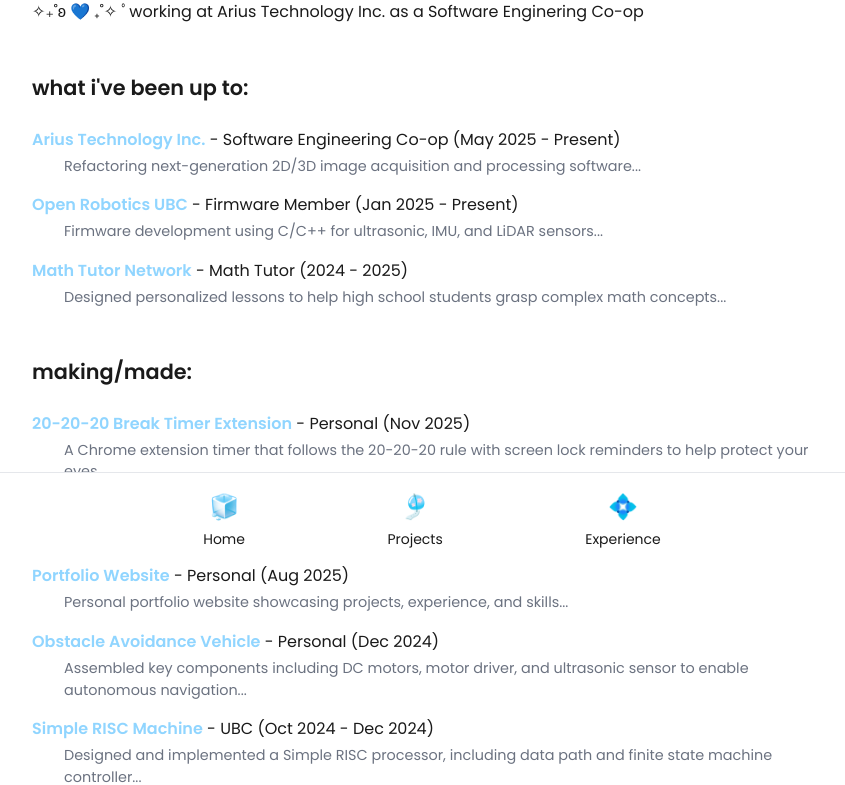
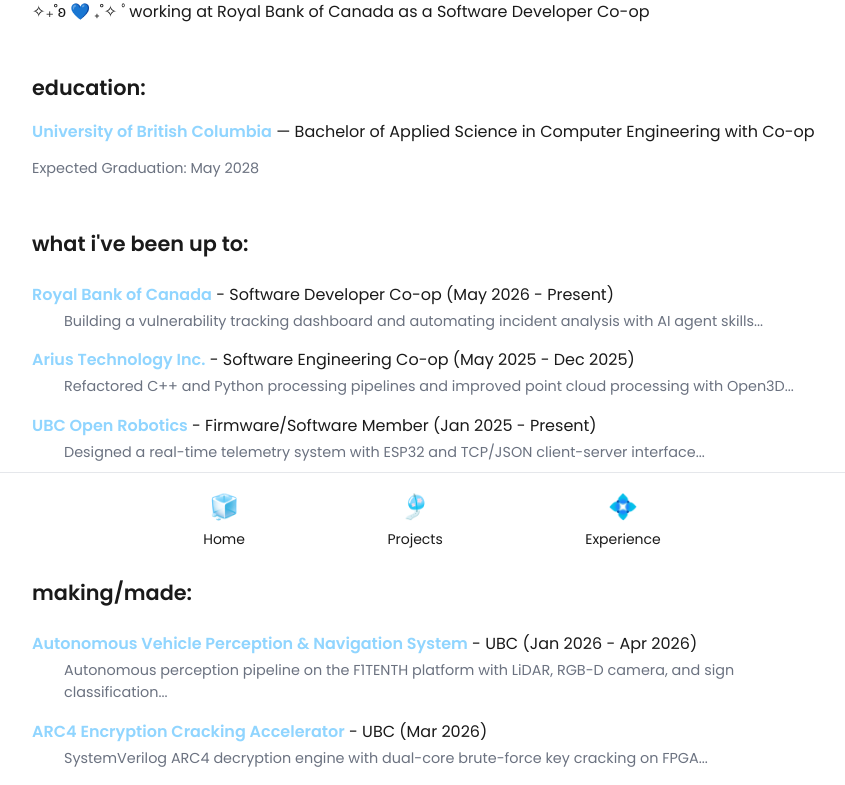
Before and after one commit to kathrynezong/kathrynezong_website, a React (Vite) app: page / in a window 1280 px wide. Shown: the part 234-1019 px from the top of the page, without its empty margins (208-1053 px from the left). Built offline with nearby package versions, Linux system fonts and the light colour scheme.

Commit message:
updating projects and experence

```diff
--- a/src/components/About.jsx
+++ b/src/components/About.jsx
@@ -9,7 +9,7 @@
         <p style={{ color: '#6b7280', fontSize: '1.1rem', marginBottom: '0.5rem' }}>currently:</p>
         <ul style={{ color: '#1a1a1a', fontSize: '1rem', listStyle: 'none', padding: 0 }}>
           <li> ⋆｡‧˚ 🩵ིྀ ˚‧｡⋆ studying computer engineering at the University of British Columbia</li>
-          <li> ✧₊˚ʚ 💙 ₊˚✧ ﾟworking at Arius Technology Inc. as a Software Enginering Co-op</li>
+          <li> ✧₊˚ʚ 💙 ₊˚✧ ﾟworking at Royal Bank of Canada as a Software Developer Co-op</li>
         </ul>
       </div>
     </section>
--- a/src/components/Contact.jsx
+++ b/src/components/Contact.jsx
@@ -7,10 +7,10 @@
       </p>
       <div style={{ fontSize: '1rem', lineHeight: '2' }}>
         <div style={{ marginBottom: '0.5rem' }}>
-          📧 <a href="mailto:kzong01@student.ubc.ca" style={{ color: '#90D5FF' }}>kzong01@student.ubc.ca</a>
+          📧 <a href="mailto:kathrynezong05@gmail.com" style={{ color: '#90D5FF' }}>kathrynezong05@gmail.com</a>
         </div>
         <div style={{ marginBottom: '0.5rem' }}>
-          🌐 <a href="https://linkedin.com/in/kathryne-zong" target="_blank" rel="noopener noreferrer" style={{ color: '#90D5FF' }}>linkedin</a>
+          🌐 <a href="https://www.linkedin.com/in/kathryne-zong/" target="_blank" rel="noopener noreferrer" style={{ color: '#90D5FF' }}>linkedin</a>
         </div>
         <div>
           💻 <a href="https://github.com/kathrynezong" target="_blank" rel="noopener noreferrer" style={{ color: '#90D5FF' }}>github</a>
--- a/src/components/Education.jsx
+++ b/src/components/Education.jsx
@@ -1,19 +1,14 @@
 import React from 'react';
-
-const educationList = [
-  {
-    institution: 'University of British Columbia',
-    degree: 'Bachelor of Applied Science in Computer Engineering',
-    period: '2023 – Present',
-    // details: 'Focusing on software development and algorithms.',
-  },
-];
 
 export default function Education() {
   return (
     <section id="education" style={{ margin: '3rem 0' }}>
-      <p style={{ color: '#6b7280', fontSize: '1.1rem', marginBottom: '1rem' }}>
-        {/* studying at the university of british columbia, pursuing a bachelor's in computer engineering */}
+      <h3 style={{ color: '#1a1a1a', marginBottom: '1rem', fontSize: '1.3rem', fontWeight: 600 }}>education:</h3>
+      <p style={{ color: '#1a1a1a', fontSize: '1rem', marginBottom: '0.25rem' }}>
+        <span style={{ color: '#90D5FF', fontWeight: 600 }}>University of British Columbia</span> — Bachelor of Applied Science in Computer Engineering with Co-op
+      </p>
+      <p style={{ color: '#6b7280', fontSize: '0.9rem' }}>
+        Expected Graduation: May 2028
       </p>
     </section>
   );
--- a/src/components/Experience.jsx
+++ b/src/components/Experience.jsx
@@ -1,10 +1,6 @@
 import React from 'react';
 import { useNavigate } from 'react-router-dom';
-const projects = [
-  { title: 'Software Engineering Co-op', description: 'Refactor and improve next-generation 2D/3D image acquisition...', link: '#', id: 1 },
-  { title: 'Firmware Member', description: 'Researching firmware modules in C++ capable of integrating ultrasonic...', link: '#', id: 2 },
-  { title: 'Math Tutor', description: 'Designed personalized lessons to help high school students grasp complex...', link: '#', id: 3 },
-];
+
 export default function Experience() {
   const navigate = useNavigate();
   return (
@@ -13,20 +9,23 @@
         <h3 style={{ color: '#1a1a1a', marginBottom: '1.5rem', fontSize: '1.3rem', fontWeight: 600 }}>what i've been up to:</h3>
 
         <div>
-          {/* <p style={{ color: '#1a1a1a', marginBottom: '1rem' }}>
-            <span style={{ fontWeight: 600 }}>working at:</span>
-          </p> */}
           <ul style={{ color: '#1a1a1a', listStyle: 'none', padding: 0, marginBottom: '1.5rem' }}>
+            <li style={{ marginBottom: '1rem', cursor: 'pointer' }} onClick={() => navigate(`/experience#job-0`)}>
+              <span style={{ color: '#90D5FF', fontWeight: 600 }}>Royal Bank of Canada</span> - Software Developer Co-op (May 2026 - Present)
+              <p style={{ color: '#6b7280', fontSize: '0.9rem', marginTop: '0.25rem', marginLeft: '2rem' }}>
+                Building a vulnerability tracking dashboard and automating incident analysis with AI agent skills...
+              </p>
+            </li>
             <li style={{ marginBottom: '1rem', cursor: 'pointer' }} onClick={() => navigate(`/experience#job-1`)}>
-              <span style={{ color: '#90D5FF', fontWeight: 600 }}>Arius Technology Inc.</span> - Software Engineering Co-op (May 2025 - Present)
+              <span style={{ color: '#90D5FF', fontWeight: 600 }}>Arius Technology Inc.</span> - Software Engineering Co-op (May 2025 - Dec 2025)
               <p style={{ color: '#6b7280', fontSize: '0.9rem', marginTop: '0.25rem', marginLeft: '2rem' }}>
-                Refactoring next-generation 2D/3D image acquisition and processing software...
+                Refactored C++ and Python processing pipelines and improved point cloud processing with Open3D...
               </p>
             </li>
             <li style={{ marginBottom: '1rem', cursor: 'pointer' }} onClick={() => navigate(`/experience#job-2`)}>
-              <span style={{ color: '#90D5FF', fontWeight: 600 }}>Open Robotics UBC</span> - Firmware Member (Jan 2025 - Present)
+              <span style={{ color: '#90D5FF', fontWeight: 600 }}>UBC Open Robotics</span> - Firmware/Software Member (Jan 2025 - Present)
               <p style={{ color: '#6b7280', fontSize: '0.9rem', marginTop: '0.25rem', marginLeft: '2rem' }}>
-                Firmware development using C/C++ for ultrasonic, IMU, and LiDAR sensors...
+                Designed a real-time telemetry system with ESP32 and TCP/JSON client-server interface...
               </p>
             </li>
             <li style={{ marginBottom: '1rem', cursor: 'pointer' }} onClick={() => navigate(`/experience#job-3`)}>
--- a/src/components/Projects.jsx
+++ b/src/components/Projects.jsx
@@ -1,43 +1,6 @@
 import React from 'react';
 import { useNavigate } from 'react-router-dom';
-const projects = [
-  {
-    title: '20-20-20 Break Timer Extension',
-    description: 'A Chrome extension timer that follows the 20-20-20 rule with screen lock reminders to help protect your eyes...',
-    link: '#',
-    id: 0
-  },
-  {
-    title: 'ResumeCritic',
-    description: 'A full-stack NLP-powered resume analysis platform that analyzes resumes against job descriptions...',
-    link: '#',
-    id: 5
-  },
-  {
-    title: 'Obstacle Avoidance Vehicle',
-    description: 'Assembled key components including DC motors, motor driver, and ultrasonic sensor to enable autonomous navigation...',
-    link: '#',
-    id: 1
-  },
-  {
-    title: 'Simple RISC Machine',
-    description: 'Designed and implemented a Simple RISC processor, including data path and finite state machine controller...',
-    link: '#',
-    id: 2
-  },
-  {
-    title: 'Quiz Application',
-    description: 'Collaborated with other students to design and implement a quiz application for UBC students...',
-    link: '#',
-    id: 3
-  },
-  {
-    title: 'Portfolio Website',
-    description: 'Personal portfolio website showcasing projects, experience, and skills...',
-    link: '#',
-    id: 4
-  },
-];
+
 export default function Projects() {
   const navigate = useNavigate();
   return (
@@ -47,6 +10,18 @@
 
         <div>
           <ul style={{ color: '#1a1a1a', listStyle: 'none', padding: 0, marginBottom: '1.5rem' }}>
+            <li style={{ marginBottom: '1rem', cursor: 'pointer' }} onClick={() => navigate(`/projects#project-6`)}>
+              <span style={{ color: '#90D5FF', fontWeight: 600 }}>Autonomous Vehicle Perception & Navigation System</span> - UBC (Jan 2026 - Apr 2026)
+              <p style={{ color: '#6b7280', fontSize: '0.9rem', marginTop: '0.25rem', marginLeft: '2rem' }}>
+                Autonomous perception pipeline on the F1TENTH platform with LiDAR, RGB-D camera, and sign classification...
+              </p>
+            </li>
+            <li style={{ marginBottom: '1rem', cursor: 'pointer' }} onClick={() => navigate(`/projects#project-7`)}>
+              <span style={{ color: '#90D5FF', fontWeight: 600 }}>ARC4 Encryption Cracking Accelerator</span> - UBC (Mar 2026)
+              <p style={{ color: '#6b7280', fontSize: '0.9rem', marginTop: '0.25rem', marginLeft: '2rem' }}>
+                SystemVerilog ARC4 decryption engine with dual-core brute-force key cracking on FPGA...
+              </p>
+            </li>
             <li style={{ marginBottom: '1rem', cursor: 'pointer' }} onClick={() => navigate(`/projects#project-0`)}>
               <span style={{ color: '#90D5FF', fontWeight: 600 }}>20-20-20 Break Timer Extension</span> - Personal (Nov 2025)
               <p style={{ color: '#6b7280', fontSize: '0.9rem', marginTop: '0.25rem', marginLeft: '2rem' }}>
@@ -54,9 +29,9 @@
               </p>
             </li>
             <li style={{ marginBottom: '1rem', cursor: 'pointer' }} onClick={() => navigate(`/projects#project-5`)}>
-              <span style={{ color: '#90D5FF', fontWeight: 600 }}>ResumeCritic</span> - Personal (Sept 2025 - Present)
+              <span style={{ color: '#90D5FF', fontWeight: 600 }}>ResumeCritic</span> - Personal (Sept 2025 - Dec 2025)
               <p style={{ color: '#6b7280', fontSize: '0.9rem', marginTop: '0.25rem', marginLeft: '2rem' }}>
-                A full-stack NLP-powered resume analysis platform that analyzes resumes against job descriptions...
+                Full-stack AI-powered resume analysis platform with semantic similarity scoring and LLM evaluation...
               </p>
             </li>
             <li style={{ marginBottom: '1rem', cursor: 'pointer' }} onClick={() => navigate(`/projects#project-1`)}>
@@ -74,7 +49,7 @@
             <li style={{ marginBottom: '1rem', cursor: 'pointer' }} onClick={() => navigate(`/projects#project-3`)}>
               <span style={{ color: '#90D5FF', fontWeight: 600 }}>Simple RISC Machine</span> - UBC (Oct 2024 - Dec 2024)
               <p style={{ color: '#6b7280', fontSize: '0.9rem', marginTop: '0.25rem', marginLeft: '2rem' }}>
-                Designed and implemented a Simple RISC processor, including data path and finite state machine controller...
+                Designed and implemented a Simple RISC processor with FSM-based control unit on FPGA...
               </p>
             </li>
             <li style={{ marginBottom: '1rem', cursor: 'pointer' }} onClick={() => navigate(`/projects#project-4`)}>
--- a/src/pages/ExperiencePage.jsx
+++ b/src/pages/ExperiencePage.jsx
@@ -5,11 +5,9 @@
   const location = useLocation();
 
   useEffect(() => {
-    // Check if there's a hash in the URL and scroll to that element
     if (location.hash) {
       const element = document.querySelector(location.hash);
       if (element) {
-        // Add a small delay to ensure the page is fully rendered
         setTimeout(() => {
           element.scrollIntoView({ behavior: 'smooth', block: 'center' });
         }, 100);
@@ -19,32 +17,51 @@
 
   const experience = [
     {
+      id: 0,
+      company: "Royal Bank of Canada",
+      position: "Software Developer Co-op",
+      duration: "May 2026 - Present",
+      location: "Vancouver, BC",
+      achievements: [
+        "Automated incident analysis and reporting by configuring AI agent skills (GitHub Copilot) to analyze incident data and generate structured reports, reducing manual reporting effort",
+        "Developed a FastAPI and React/TypeScript vulnerability tracking dashboard, adopted by multiple team members, to consolidate findings across supported applications and auto-detect resolved and reopened vulnerabilities from weekly scan reports",
+        "Implemented user authentication, application onboarding, and activity logging to track which users performed which actions across the platform",
+        "Authored prompts and curated reference resources for an internal AI agent to surface runbook-based remediation steps, escalation paths, and business impact during incidents"
+      ],
+      technologies: ["FastAPI", "React", "TypeScript", "Python", "GitHub Copilot", "Git"]
+    },
+    {
       id: 1,
       company: "Arius Technology Inc.",
       position: "Software Engineering Co-op",
-      duration: "May 2025 - Present",
+      duration: "May 2025 - December 2025",
       location: "Richmond, BC",
-      // description: "Leading development of enterprise web applications and mentoring junior developers.",
       achievements: [
-        "Refactor and improve next-generation 2D/3D image acquisition and processing software",
+        "Refactored and optimized C++ and Python processing pipelines across hardware–software toolchains, improving numerical accuracy and runtime performance",
+        "Refactored and improved next-generation 2D/3D image acquisition and processing software",
+        "Extended the pose transformation pipeline with YAML-based configuration parsing to support new data formats while maintaining backward compatibility",
+        "Extended and refactored the codebase to support new data formats and enhance flexibility for future features and applications",
+        "Improved point cloud processing using Open3D, optimizing normal estimation and plane segmentation algorithms for increased geometric accuracy",
         "Researched, implemented, and evaluated alternative 3D pose estimation and surface normal calculation methods using the Python Open3D library, improving color correction accuracy and overall rendering quality",
-        "Extended and refactored the codebase to support new data formats and enhance flexibility for future features and applications",
-        "Collaborate in Agile workflows through daily stand-up meetings and project management tools including Jira, Git, and Azure DevOps"
+        "Developed Python unit and regression tests by exposing C++ pipelines via pybind11, enabling automated validation of processing workflows",
+        "Collaborated in Agile workflows through daily stand-up meetings and project management tools including Jira, Git, and Azure DevOps"
       ],
-      technologies: ["C++", "Python", "CMake", "GTest", "Azure DevOps", "Git", "Jira", "Jenkins"]
+      technologies: ["C++", "Python", "Open3D", "pybind11", "YAML", "CMake", "GTest", "Azure DevOps", "Git", "Jira", "Jenkins"]
     },
     {
       id: 2,
-      company: "Open Robotics UBC",
-      position: "Software/Firmware Member",
+      company: "UBC Open Robotics",
+      position: "Firmware/Software Member",
       duration: "Jan 2025 - Present",
       location: "Vancouver, BC",
       achievements: [
-        "Firmware development using C/C++ for ultrasonic, IMU, and LiDAR sensors.",
-        "Implementing unit tests for sensor modules using CMake and Google Test to verify sensor accuracy and system reliability",
-        "Collaborating on design of a scalable telemetry system for real-time sensor data collection, visualization, and post-processing using ESP-32 microcontrollers"
+        "Designed and integrated a real-time telemetry system to ingest four sensor types (temperature, humidity, pressure, light) from an ESP32 source at configurable sampling rates, delivering structured data to a desktop visualization client with a 10 ms refresh cycle",
+        "Implemented a TCP/JSON client–server interface with command controls for start/stop and configurable sampling rate, including automatic reconnection logic to improve reliability across firmware–client communication",
+        "Firmware development using C/C++ for ultrasonic, IMU, and LiDAR sensors",
+        "Implemented unit tests for sensor modules using CMake and Google Test to verify sensor accuracy and system reliability",
+        "Collaborated on design of a scalable telemetry system for real-time sensor data collection, visualization, and post-processing using ESP-32 microcontrollers"
       ],
-      technologies: ["C++", "C", "CMake", "Google Test", "ESP-32", "RTOS", "ROS", "GitHub"]
+      technologies: ["C++", "C", "ESP32", "TCP/JSON", "CMake", "Google Test", "Embedded Systems", "RTOS", "ROS", "Git"]
     },
     {
       id: 3,
@@ -52,9 +69,8 @@
       position: "Math Tutor",
       duration: "2024 - 2025",
       location: "Vancouver, BC",
-      // description: "Contributed to various startup projects and learned modern development practices.",
       achievements: [
-        "Designed personalized lessons to help high school students grasp complex math concepts and boostacademic performance",
+        "Designed personalized lessons to help high school students grasp complex math concepts and boost academic performance",
         "Fostered confidence and problem-solving skills through one-on-one and group tutoring sessions",
         "Provided targeted support for homework, test preparation, and critical thinking development"
       ],
@@ -64,23 +80,25 @@
 
   const skills = {
     "Programming Languages": [
+      "Python",
       "C / C++",
-      "Python",
       "Java",
-      "JavaScript",
+      "JavaScript / TypeScript",
       "Swift",
       "SystemVerilog",
-      "ARM Assembly"
+      "x86 Assembly",
+      "ARM Assembly",
+      "SQL",
+      "HTML / CSS"
     ],
-
     "Hardware & Embedded Systems": [
       "FPGA Development",
       "Embedded Systems",
       "Arduino",
       "Circuit Analysis",
-      "Lab Instrumentation"
+      "Lab Instrumentation",
+      "Digital Logic"
     ],
-
     "Web & Software": [
       "HTML",
       "CSS",
@@ -89,19 +107,19 @@
       "React",
       "Next.js"
     ],
-
-    "Tools & Workflow": [
+    "Developer Tools": [
       "Git",
       "Linux",
       "CMake",
+      "Docker",
       "CI/CD",
       "Quartus Prime",
       "ModelSim",
-      "PlatformIO",
-      "VS Code"
+      "Visual Studio",
+      "VS Code",
+      "PlatformIO"
     ]
   };
-
 
   return (
     <div style={{ padding: '2rem', maxWidth: '1200px', margin: '0 auto', paddingTop: '2rem' }}>
@@ -109,7 +127,6 @@
         Experience & Skills
       </h1>
 
-      {/* Experience Section */}
       <section style={{ marginBottom: '4rem' }}>
         <h2 style={{ color: '#90D5FF', marginBottom: '2rem', fontSize: '2rem', textAlign: 'center', fontWeight: 600 }}>Experience</h2>
 
@@ -141,9 +158,6 @@
                     </p>
                   </div>
                 </div>
-                <p style={{ color: '#444', marginBottom: '1.5rem', lineHeight: '1.6' }}>
-                  {job.description}
-                </p>
                 <div style={{ marginBottom: '1.5rem' }}>
                   <h4 style={{ color: '#90D5FF', marginBottom: '0.75rem', fontWeight: 600 }}>Description:</h4>
                   <ul style={{ color: '#1a1a1a', paddingLeft: '1.5rem' }}>
@@ -180,7 +194,6 @@
         </div>
       </section>
 
-      {/* Skills Section */}
       <section>
         <h2 style={{ color: '#90D5FF', marginBottom: '2rem', fontSize: '2rem', textAlign: 'center', fontWeight: 600 }}>Technical Skills</h2>
 
--- a/src/pages/ProjectsPage.jsx
+++ b/src/pages/ProjectsPage.jsx
@@ -5,11 +5,9 @@
   const location = useLocation();
 
   useEffect(() => {
-    // Check if there's a hash in the URL and scroll to that element
     if (location.hash) {
       const element = document.querySelector(location.hash);
       if (element) {
-        // Add a small delay to ensure the page is fully rendered
         setTimeout(() => {
           element.scrollIntoView({ behavior: 'smooth', block: 'center' });
         }, 100);
@@ -18,6 +16,34 @@
   }, [location.hash]);
 
   const projects = [
+    {
+      id: 6,
+      title: "Autonomous Vehicle Perception & Navigation System",
+      subtitle: "UBC • Jan 2026 - Apr 2026",
+      description: "An autonomous perception pipeline on the F1TENTH racing platform integrating LiDAR and RGB-D camera sensing for real-time obstacle detection and navigation.",
+      achievements: [
+        "Developed an autonomous perception pipeline on the F1TENTH racing platform using ROS",
+        "Integrated LiDAR and RGB-D camera sensing for real-time obstacle detection and distance estimation, and implemented automatic emergency braking using depth and LiDAR distance thresholds",
+        "Built a sign classification system with OpenCV to detect parking and traffic signs and adjust vehicle behavior"
+      ],
+      technologies: ["ROS", "Python", "C++", "OpenCV", "LiDAR", "RGB-D Camera"],
+      github: "#",
+      live: "#"
+    },
+    {
+      id: 7,
+      title: "ARC4 Encryption Cracking Accelerator",
+      subtitle: "UBC • Mar 2026",
+      description: "A SystemVerilog ARC4 stream cipher decryption engine with dual-core brute-force key cracking, verified through RTL simulation and deployed on FPGA hardware.",
+      achievements: [
+        "Designed and implemented an ARC4 stream cipher decryption engine in SystemVerilog, including key-scheduling and pseudo-random generation modules interfaced with on-chip memory (M10K) via a custom ready/enable handshaking protocol",
+        "Built a brute-force key-cracking module that searches a 24-bit key space and validates decryption via ASCII plausibility checks, then parallelized it into a dual-core architecture achieving a 2x speedup over the single-core design",
+        "Verified all modules through RTL and post-synthesis netlist simulation in ModelSim and deployed the design on FPGA hardware"
+      ],
+      technologies: ["SystemVerilog", "Digital Logic", "FPGA", "Quartus Prime", "ModelSim"],
+      github: "#",
+      live: "#"
+    },
     {
       id: 0,
       title: "20-20-20 Break Timer Extension",
@@ -35,13 +61,16 @@
     {
       id: 5,
       title: "ResumeCritic",
-      subtitle: "Personal • Sept 2025 - Present",
-      description: "A full-stack NLP-powered resume analysis platform that analyzes resumes against job descriptions using spaCy and rule-based keyword matching.",
+      subtitle: "Personal • Sept 2025 - Dec 2025",
+      description: "A full-stack AI-powered resume analysis platform applying NLP techniques for automated resume–job matching with semantic similarity scoring and LLM evaluation.",
       achievements: [
+        "Built a full-stack AI-powered resume analysis platform, applying NLP techniques for automated resume–job matching",
         "Designed and built a full-stack resume analysis platform using Next.js, FastAPI, and spaCy, enabling automated extraction and comparison of technical keywords from resumes and job descriptions",
-        "Implemented PDF parsing, NLP-based keyword matching, and scoring logic, paired with a responsive React UI for real-time analysis and feedback"
+        "Implemented semantic similarity scoring with sentence transformers and rule-based keyword extraction",
+        "Implemented PDF parsing, NLP-based keyword matching, and scoring logic, paired with a responsive React UI for real-time analysis and feedback",
+        "Integrated Google Gemini API for LLM-based resume evaluation of technical skills and experience"
       ],
-      technologies: ["Next.js", "React", "FastAPI", "Python", "spaCy", "NLP", "PDF Parsing"],
+      technologies: ["Next.js", "React", "TypeScript", "FastAPI", "Python", "Gemini API", "spaCy", "NLP", "pdfplumber"],
       github: "https://github.com/kathrynezong/ResumeCritic",
       live: "#"
     },
@@ -77,13 +106,14 @@
       id: 3,
       title: "Simple RISC Machine",
       subtitle: "UBC • Oct 2024 - Dec 2024",
-      description: "A complete processor design project implementing a Simple RISC architecture with FPGA integration.",
+      description: "A complete Simple RISC processor design with FSM-based control unit, verified through ModelSim simulation and deployed on FPGA hardware.",
       achievements: [
-        "Designed and implemented a Simple RISC processor, including data path and finite state machine controller",
+        "Designed and implemented a Simple RISC processor using SystemVerilog, developing the datapath and FSM-based control unit based on digital logic design principles",
         "Programmed memory mapped I/O for external communication, increasing processor versatility",
-        "Verified functionality using ModelSim and Quartus by simulating memory and instruction in SystemVerilog and integrating with FPGA"
+        "Verified instruction execution through ModelSim simulation using custom testbenches and synthesis checks in Quartus Prime",
+        "Deployed the processor design on FPGA hardware to validate functionality and instruction-level performance"
       ],
-      technologies: ["SystemVerilog", "ModelSim", "Quartus", "FPGA"],
+      technologies: ["SystemVerilog", "Digital Logic", "FPGA", "Quartus Prime", "ModelSim"],
       github: "#",
       live: "#"
     },
@@ -128,7 +158,7 @@
               <h4 style={{ color: '#6b7280', fontSize: '1.1rem', fontWeight: 600, marginBottom: '0.5rem' }}>{project.subtitle}</h4>
               <p style={{ color: '#1a1a1a', marginBottom: '1.5rem', lineHeight: '1.6' }}>{project.description}</p>
               <div style={{ marginBottom: '1.5rem' }}>
-                <h4 style={{ color: '#90D5FF', marginBottom: '0.75rem', fontWeight: 600 }}>Key Achievements:</h4>
+                <h4 style={{ color: '#90D5FF', marginBottom: '0.75rem', fontWeight: 600 }}>Description:</h4>
                 <ul style={{ color: '#1a1a1a', paddingLeft: '1.5rem' }}>
                   {project.achievements.map((achievement, index) => (
                     <li key={index} style={{ marginBottom: '0.5rem', lineHeight: '1.5' }}>
@@ -152,7 +182,6 @@
                   </span>
                 ))}
               </div>
-              {/* GitHub links disabled since repository is a fork/private */}
               {project.github !== "#" && (
                 <a href={project.github} target="_blank" rel="noopener noreferrer" style={{
                   color: '#90D5FF',
```
Also changed, not shown: 1 other file (tests, documents, lock files or other folders).
